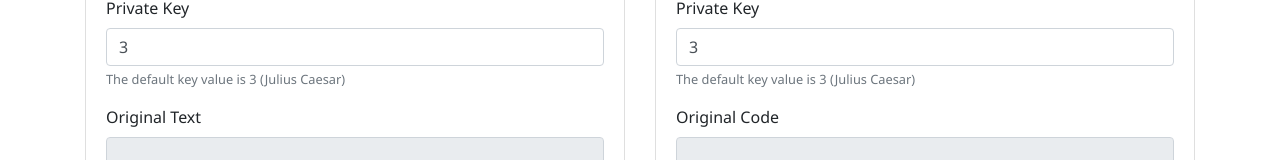
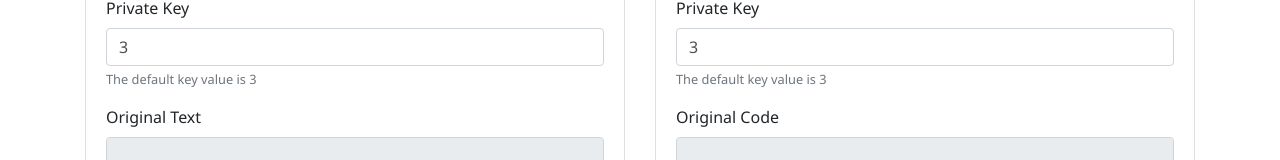
Before and after one commit to jodygeraldo/vue-cryptography, a Vue app: page / in a window 1280 px wide. Shown: the part 304-464 px from the top of the page. Built offline with nearby package versions, Linux system fonts and the light colour scheme.

Commit message:
remove wrong description

```diff
--- a/src/views/Classic.vue
+++ b/src/views/Classic.vue
@@ -21,7 +21,7 @@
             class="mb-3"
             label="Private Key"
             label-for="encodeKey"
-            description="The default key value is 3 (Julius Caesar)"
+            description="The default key value is 3"
           >
             <b-form-input
               id="encodeKey"
@@ -82,7 +82,7 @@
             class="mb-3"
             label="Private Key"
             label-for="decodeKey"
-            description="The default key value is 3 (Julius Caesar)"
+            description="The default key value is 3"
           >
             <b-form-input
               id="decodeKey"
```
